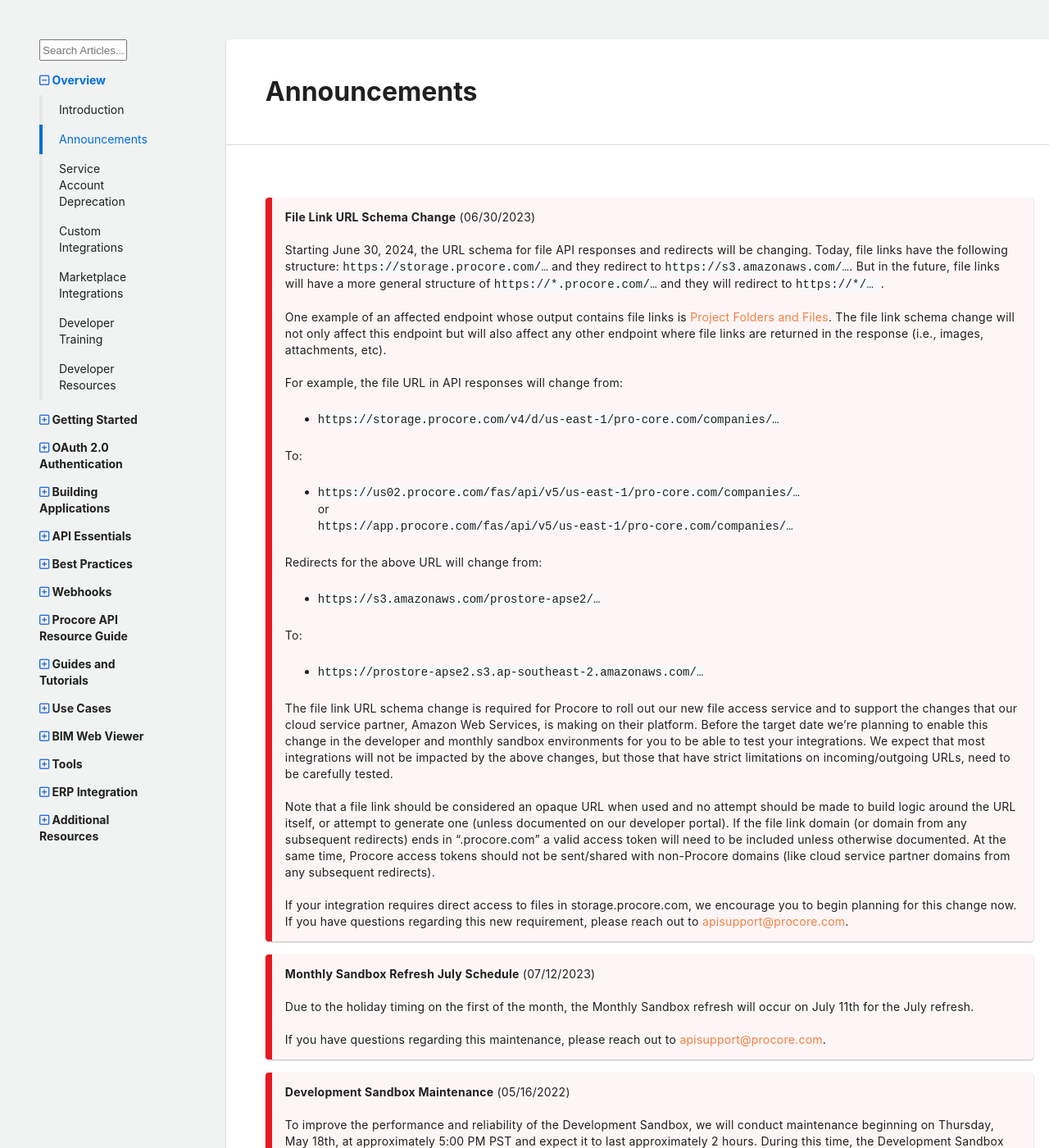
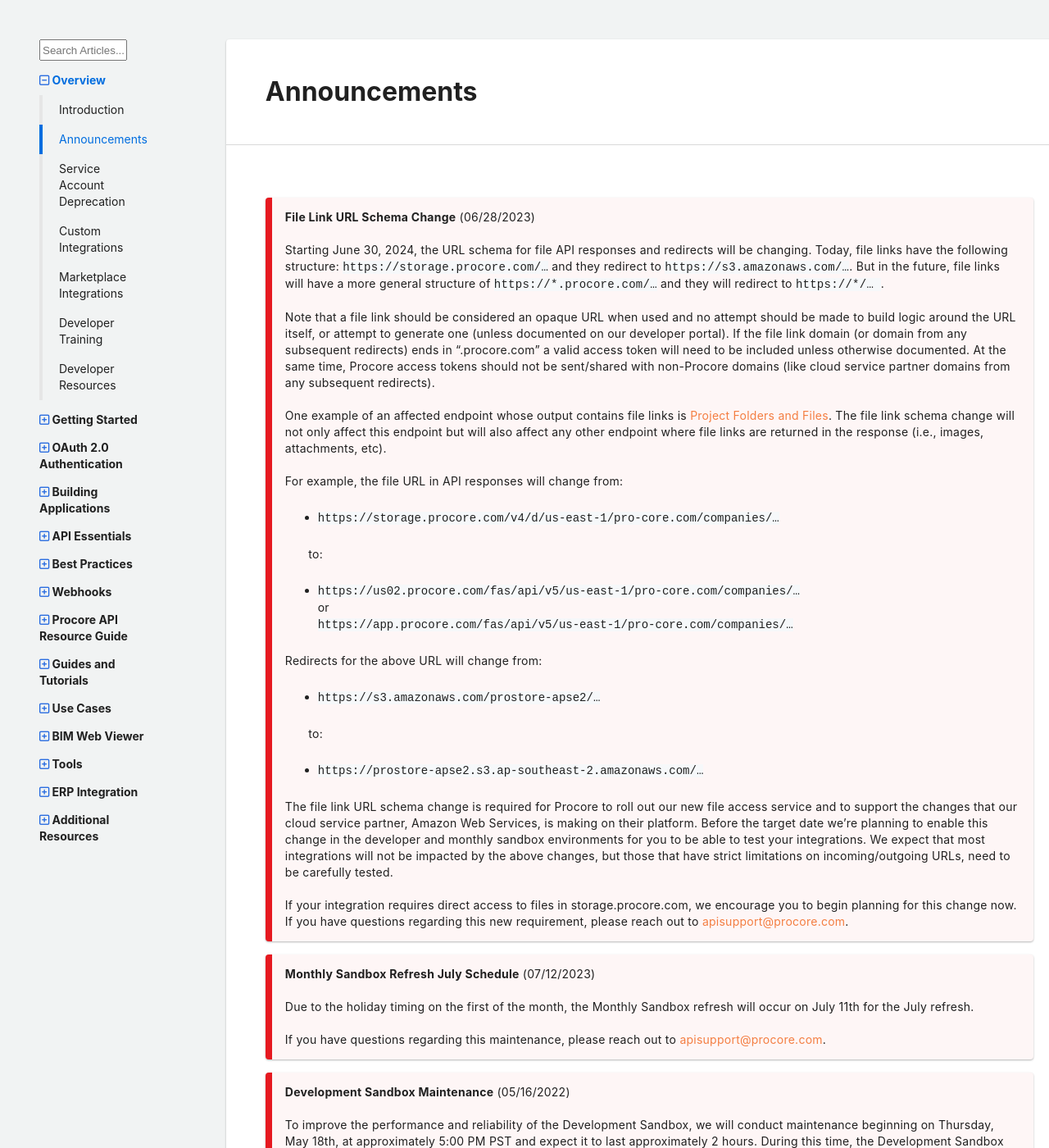
Before and after one commit to procore/documentation, a Jekyll site: the page built from overview/announcements.md, in a window 1280 px wide and 1400 px high. Shown: the whole window at 82% size. Built offline with Jekyll 4.4.1, drawn with Linux system fonts in a browser that asks for light colours; comment, search, counter and statistics services are not loaded; part of the change alters nothing that is shown.

Commit message:
Announcement for new file link URL schema

```diff
--- a/overview/announcements.md
+++ b/overview/announcements.md
@@ -5,11 +5,15 @@ layout: default
 section_title: Overview
 ---
 
->**File Link URL Schema Change** (06/30/2023)
+>**File Link URL Schema Change** (06/28/2023)
 >
 >Starting June 30, 2024, the URL schema for file API responses and redirects will be changing.
 >Today, file links have the following structure: `https://storage.procore.com/…` and they redirect to `https://s3.amazonaws.com/…`.
 >But in the future, file links will have a more general structure of `https://*.procore.com/…` and they will redirect to `https://*/… `.
+>
+> Note that a file link should be considered an opaque URL when used and no attempt should be made to build logic around the URL itself, or attempt to generate one (unless documented on our developer portal).
+>If the file link domain (or domain from any subsequent redirects) ends in ".procore.com" a valid access token will need to be included unless otherwise documented.
+>At the same time, Procore access tokens should not be sent/shared with non-Procore domains (like cloud service partner domains from any subsequent redirects).
 >
 >One example of an affected endpoint whose output contains file links is [Project Folders and Files](https://developers.procore.com/reference/rest/v1/project-folders-and-files?version=1.0#list-project-folders-and-files).
 >The file link schema change will not only affect this endpoint but will also affect any other endpoint where file links are returned in the response (i.e., images, attachments, etc).
@@ -18,7 +22,7 @@ section_title: Overview
 >
 >* `https://storage.procore.com/v4/d/us-east-1/pro-core.com/companies/…`
 >
->To:
+>&emsp;&emsp;to:
 >
 >* `https://us02.procore.com/fas/api/v5/us-east-1/pro-core.com/companies/…`
 >or
@@ -28,16 +32,12 @@ section_title: Overview
 >
 >* `https://s3.amazonaws.com/prostore-apse2/…`
 >
->To:
+>&emsp;&emsp;to:
 >* `https://prostore-apse2.s3.ap-southeast-2.amazonaws.com/…`
 >
 >The file link URL schema change is required for Procore to roll out our new file access service and to support the changes that our cloud service partner, Amazon Web Services, is making on their platform.
 >Before the target date we’re planning to enable this change in the developer and monthly sandbox environments for you to be able to test your integrations.
 >We expect that most integrations will not be impacted by the above changes, but those that have strict limitations on incoming/outgoing URLs, need to be carefully tested.
->
-> Note that a file link should be considered an opaque URL when used and no attempt should be made to build logic around the URL itself, or attempt to generate one (unless documented on our developer portal).
->If the file link domain (or domain from any subsequent redirects) ends in ".procore.com" a valid access token will need to be included unless otherwise documented.
->At the same time, Procore access tokens should not be sent/shared with non-Procore domains (like cloud service partner domains from any subsequent redirects).
 >
 >If your integration requires direct access to files in storage.procore.com, we encourage you to begin planning for this change now.
 >If you have questions regarding this new requirement, please reach out to [apisupport@procore.com](mailto:apisupport@procore.com).
```
